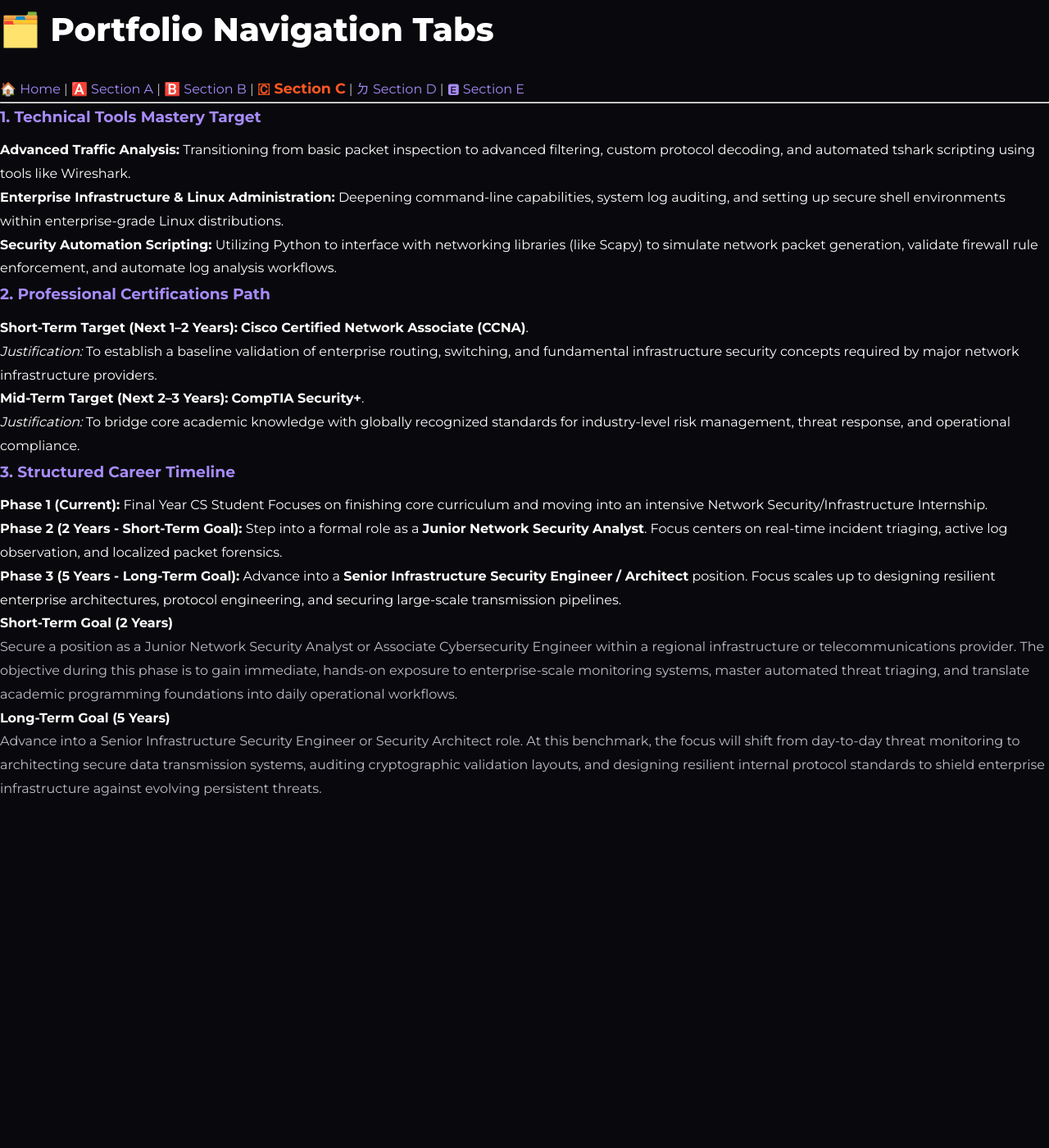
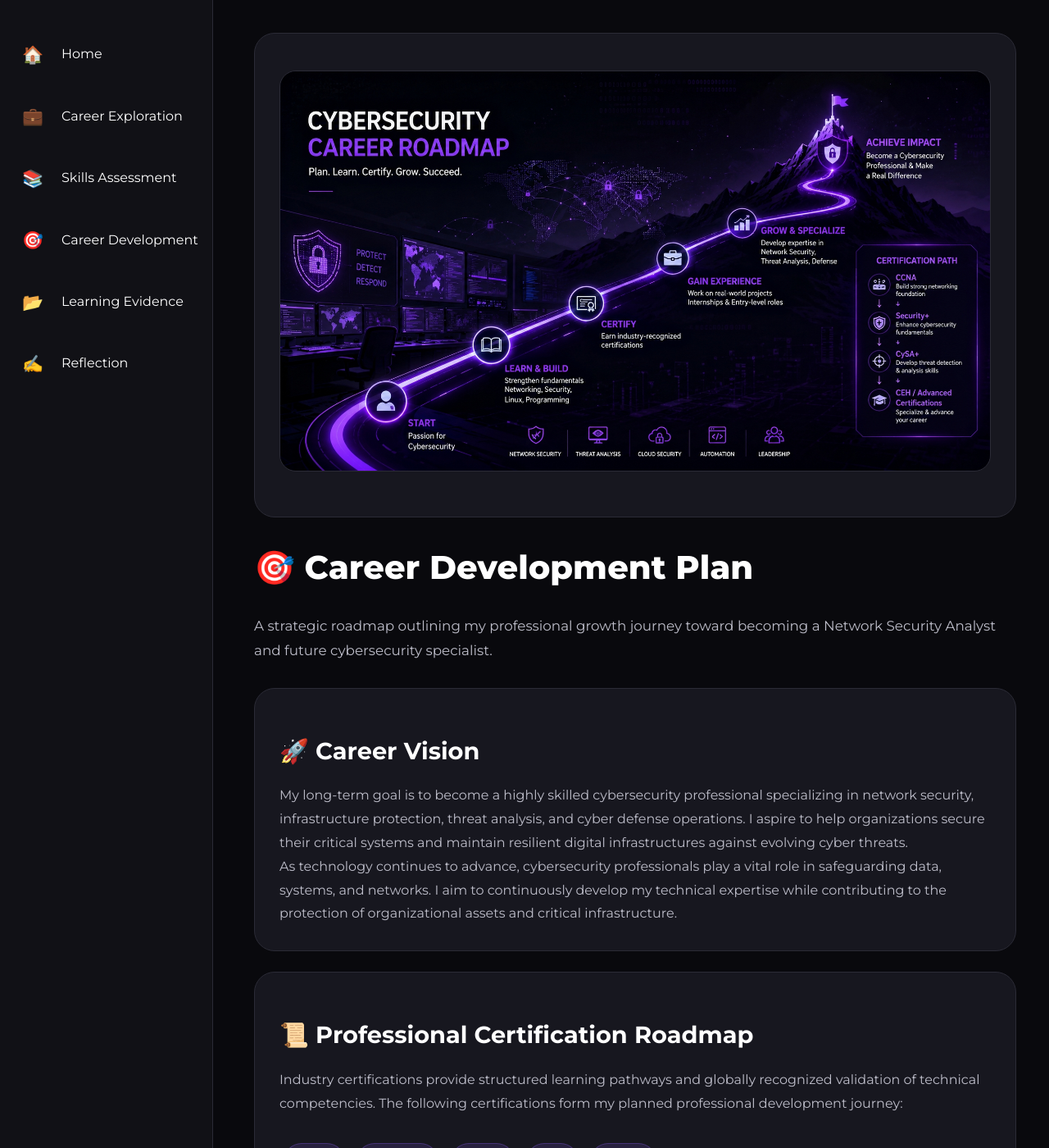
Before and after one commit to juzzatul/juzzatul.github.io, a Jekyll site: the page built from section-c.md, in a window 1280 px wide and 1400 px high. Shown: the whole window at 82% size. Built offline with Jekyll 4.4.1, drawn with Linux system fonts in a browser that asks for light colours; some of the changed text lies outside the part shown.

Commit message:
Update section-c.md

```diff
--- a/section-c.md
+++ b/section-c.md
@@ -1,32 +1,222 @@
 ---
 layout: default
-title: "🇨️ Section C: Career Development Plan"
+title: Career Development
 ---
 
-# 🗂️ Portfolio Navigation Tabs
-[🏠 Home](/) | [🅰️ Section A](/section-a) | [🅱️ Section B](/section-b) | [<span style="color:#ff5722; font-weight:bold; font-size:1.1em;">🇨️ Section C</span>](#) | [ㄉ Section D](/section-d) | [🅴 Section E](/section-e)
+<div class="sidebar">
 
----
+<ul>
 
-### 1. Technical Tools Mastery Target
-* **Advanced Traffic Analysis:** Transitioning from basic packet inspection to advanced filtering, custom protocol decoding, and automated tshark scripting using tools like Wireshark.
-* **Enterprise Infrastructure & Linux Administration:** Deepening command-line capabilities, system log auditing, and setting up secure shell environments within enterprise-grade Linux distributions.
-* **Security Automation Scripting:** Utilizing Python to interface with networking libraries (like Scapy) to simulate network packet generation, validate firewall rule enforcement, and automate log analysis workflows.
+<li>
+<a href="/">
+<span class="sidebar-icon">🏠</span>
+<span class="sidebar-text">Home</span>
+</a>
+</li>
 
-### 2. Professional Certifications Path
-* **Short-Term Target (Next 1–2 Years):** **Cisco Certified Network Associate (CCNA)**.
-  * *Justification:* To establish a baseline validation of enterprise routing, switching, and fundamental infrastructure security concepts required by major network infrastructure providers.
-* **Mid-Term Target (Next 2–3 Years):** **CompTIA Security+**.
-  * *Justification:* To bridge core academic knowledge with globally recognized standards for industry-level risk management, threat response, and operational compliance.
+<li>
+<a href="/section-a">
+<span class="sidebar-icon">💼</span>
+<span class="sidebar-text">Career Exploration</span>
+</a>
+</li>
 
-### 3. Structured Career Timeline
+<li>
+<a href="/section-b">
+<span class="sidebar-icon">📚</span>
+<span class="sidebar-text">Skills Assessment</span>
+</a>
+</li>
 
-* **Phase 1 (Current):** Final Year CS Student Focuses on finishing core curriculum and moving into an intensive Network Security/Infrastructure Internship.
-* **Phase 2 (2 Years - Short-Term Goal):** Step into a formal role as a **Junior Network Security Analyst**. Focus centers on real-time incident triaging, active log observation, and localized packet forensics.
-* **Phase 3 (5 Years - Long-Term Goal):** Advance into a **Senior Infrastructure Security Engineer / Architect** position. Focus scales up to designing resilient enterprise architectures, protocol engineering, and securing large-scale transmission pipelines.
+<li>
+<a href="/section-c">
+<span class="sidebar-icon">🎯</span>
+<span class="sidebar-text">Career Development</span>
+</a>
+</li>
 
-#### Short-Term Goal (2 Years)
-Secure a position as a Junior Network Security Analyst or Associate Cybersecurity Engineer within a regional infrastructure or telecommunications provider. The objective during this phase is to gain immediate, hands-on exposure to enterprise-scale monitoring systems, master automated threat triaging, and translate academic programming foundations into daily operational workflows.
+<li>
+<a href="/section-d">
+<span class="sidebar-icon">📂</span>
+<span class="sidebar-text">Learning Evidence</span>
+</a>
+</li>
 
-#### Long-Term Goal (5 Years)
-Advance into a Senior Infrastructure Security Engineer or Security Architect role. At this benchmark, the focus will shift from day-to-day threat monitoring to architecting secure data transmission systems, auditing cryptographic validation layouts, and designing resilient internal protocol standards to shield enterprise infrastructure against evolving persistent threats.
+<li>
+<a href="/section-e">
+<span class="sidebar-icon">✍️</span>
+<span class="sidebar-text">Reflection</span>
+</a>
+</li>
+
+</ul>
+
+</div>
+
+<div class="main-content">
+
+<div class="card">
+
+<img src="/assets/images/career-roadmap.jpg" class="project-image">
+
+</div>
+
+<h1>🎯 Career Development Plan</h1>
+
+<p class="hero-subtitle">
+A strategic roadmap outlining my professional growth journey toward becoming a Network Security Analyst and future cybersecurity specialist.
+</p>
+
+<div class="card">
+
+<h2>🚀 Career Vision</h2>
+
+<p>
+My long-term goal is to become a highly skilled cybersecurity professional specializing in network security, infrastructure protection, threat analysis, and cyber defense operations. I aspire to help organizations secure their critical systems and maintain resilient digital infrastructures against evolving cyber threats.
+</p>
+
+<p>
+As technology continues to advance, cybersecurity professionals play a vital role in safeguarding data, systems, and networks. I aim to continuously develop my technical expertise while contributing to the protection of organizational assets and critical infrastructure.
+</p>
+
+</div>
+
+<div class="card">
+
+<h2>📜 Professional Certification Roadmap</h2>
+
+<p>
+Industry certifications provide structured learning pathways and globally recognized validation of technical competencies. The following certifications form my planned professional development journey:
+</p>
+
+<br>
+
+<span class="badge">CCNA</span>
+<span class="badge">Security+</span>
+<span class="badge">CySA+</span>
+<span class="badge">CEH</span>
+<span class="badge">Linux+</span>
+
+</div>
+
+<div class="card">
+
+<h2>📅 Career Timeline</h2>
+
+<div class="timeline">
+
+<div class="timeline-item">
+
+<h3>🎓 2026 — Graduate</h3>
+
+<p>
+Successfully complete my Bachelor of Computer Science (Computer Network Security) degree while strengthening practical networking and cybersecurity skills.
+</p>
+
+</div>
+
+<div class="timeline-item">
+
+<h3>📚 2026–2027 — Certification Stage</h3>
+
+<p>
+Obtain CCNA certification and continue building practical cybersecurity projects to enhance technical competencies and employability.
+</p>
+
+</div>
+
+<div class="timeline-item">
+
+<h3>💼 2027–2029 — Industry Experience</h3>
+
+<p>
+Secure a cybersecurity-related role and gain real-world experience in network monitoring, security operations, incident handling, and infrastructure protection.
+</p>
+
+</div>
+
+<div class="timeline-item">
+
+<h3>🛡️ 2030+ — Professional Growth</h3>
+
+<p>
+Advance into specialized cybersecurity positions such as Network Security Analyst, Security Engineer, or Cybersecurity Specialist while pursuing advanced certifications.
+</p>
+
+</div>
+
+</div>
+
+</div>
+
+<div class="card">
+
+<h2>🎯 Short-Term Goals (1–2 Years)</h2>
+
+<ul>
+
+<li>Complete my bachelor's degree successfully.</li>
+
+<li>Obtain Cisco CCNA certification.</li>
+
+<li>Strengthen Linux administration knowledge.</li>
+
+<li>Develop additional cybersecurity portfolio projects.</li>
+
+<li>Improve practical network troubleshooting skills.</li>
+
+<li>Secure an internship or entry-level cybersecurity position.</li>
+
+</ul>
+
+</div>
+
+<div class="card">
+
+<h2>🌟 Long-Term Goals (3–5 Years)</h2>
+
+<ul>
+
+<li>Become a professional Network Security Analyst.</li>
+
+<li>Earn Security+ and advanced cybersecurity certifications.</li>
+
+<li>Gain expertise in threat detection and incident response.</li>
+
+<li>Participate in enterprise security operations.</li>
+
+<li>Develop advanced scripting and automation capabilities.</li>
+
+<li>Progress toward Security Engineer or Security Architect roles.</li>
+
+</ul>
+
+</div>
+
+<div class="card">
+
+<h2>💡 Continuous Learning Strategy</h2>
+
+<p>
+Cybersecurity is a rapidly evolving field that requires continuous learning and adaptation. To remain effective as a cybersecurity professional, I plan to stay current with emerging threats, technologies, and industry best practices through certifications, practical projects, cybersecurity communities, online training platforms, and hands-on laboratory environments.
+</p>
+
+</div>
+
+<div class="card">
+
+<h2>🏆 Expected Career Outcome</h2>
+
+<p>
+By following this structured development plan, I expect to build a strong combination of academic knowledge, professional certifications, practical experience, and technical expertise. This foundation will prepare me to contribute effectively to cybersecurity teams and help organizations protect their digital assets against modern cyber threats.
+</p>
+
+</div>
+
+<div class="footer">
+
+Career Development Plan Section
+
+</div>
+
+</div>
```
